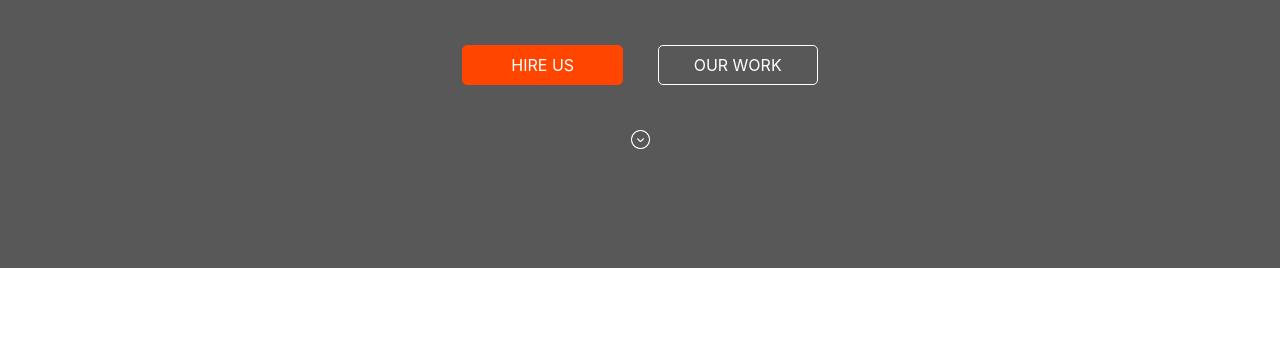
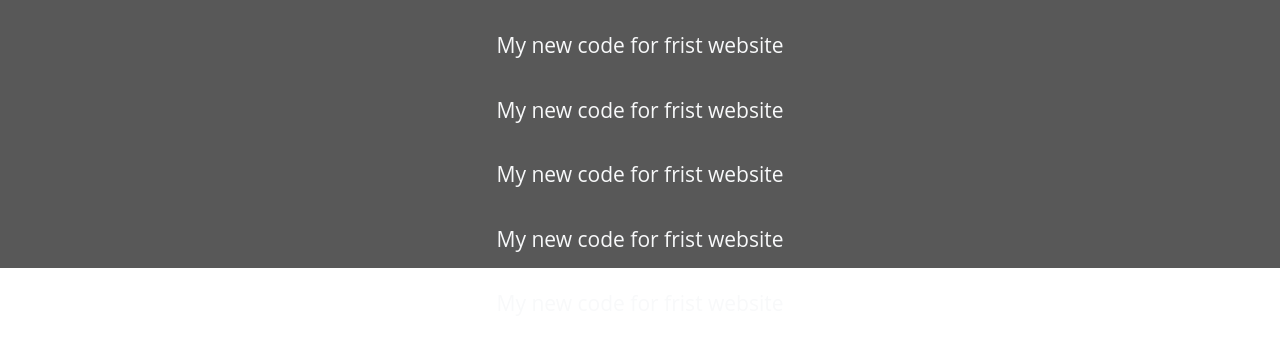
Before and after one commit to hamidsuhagup/my-frist-project, a plain HTML site: page hamid suhag portfolio/index.html in a window 1280 px wide. Shown: the part 332-682 px from the top of the page. Drawn offline with Linux system fonts and the light colour scheme; files whose address does not match are found by name.

Commit message:
new change

```diff
--- a/hamid suhag portfolio/index.html
+++ b/hamid suhag portfolio/index.html
@@ -51,7 +51,15 @@
                                     <div class="header-contant">
                                         <h1 class="header-title">WE DESIGN <span class="logo-color">THINGS</span></h1>
                                         <p>Lorem ipsum dolor sit amet, consectetur adipisicing elit. Non earum illo, <br> dolorem, minima autem dolorum? Temporibus culpa velit eligendi itaque.</p>
-                                    </div>
+                                        <p>My new code for frist website</p>
+                                        <p>My new code for frist website</p>
+                                        <p>My new code for frist website</p>
+                                        <p>My new code for frist website</p>
+                                        <p>My new code for frist website</p>
+                                        <p>My new code for frist website</p>
+                                        <p>My new code for frist website</p>
+
+                                </div>
                                     <div class="header-button">
                                         <button class=" btn btn-1 wow slideInLeft">HIRE US</button>
                                         <button class="btn btn-2 wow slideInRight">OUR WORK</button>
```
